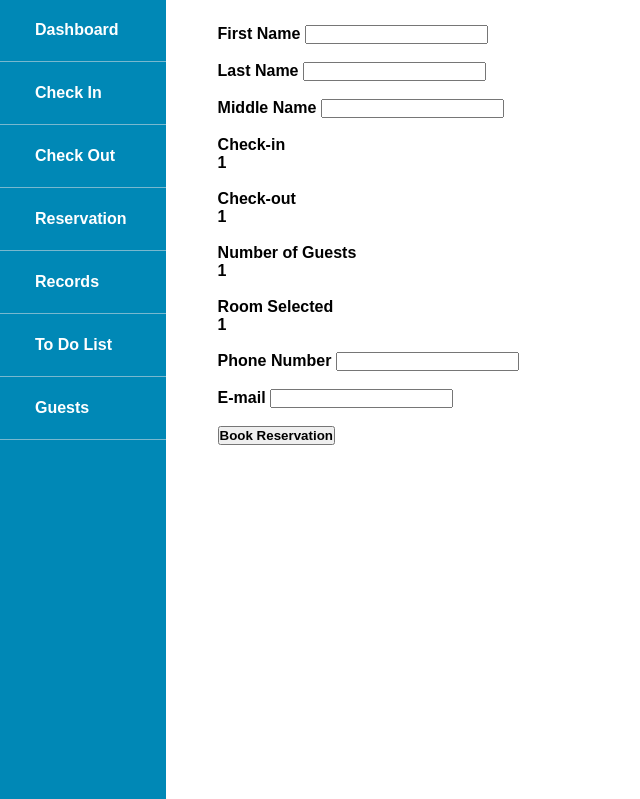
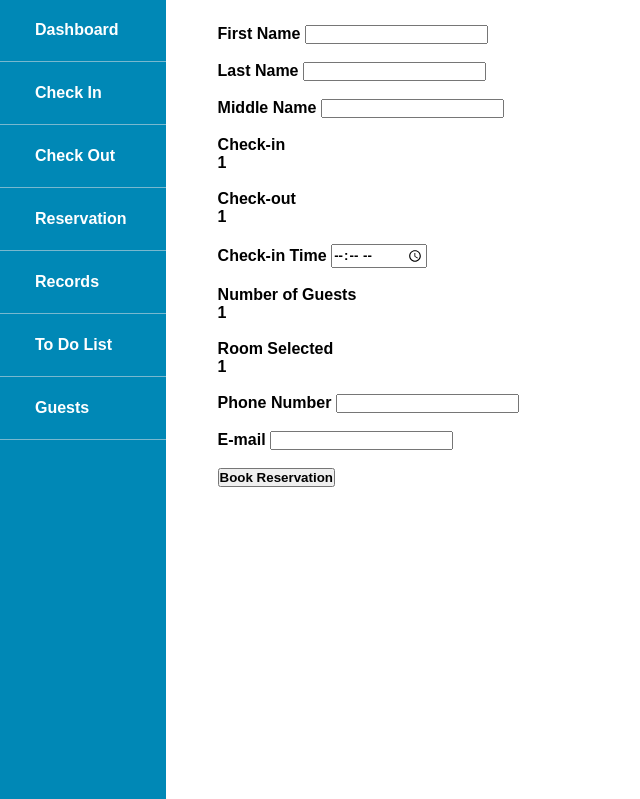
Before and after one commit to lumban-stephen/new-bookIT, a PHP site: page /receptionist_booking.php in a window 1280 px wide. Shown: the part 66-865 px from the top of the page, without its empty margins (0-640 px from the left). Run offline with PHP 8.4, Linux system fonts and the light colour scheme; the visitor is signed in with stand-in values (Sample User, id 1).

Commit message:
Update receptionist_booking.php

```diff
--- a/receptionist_booking.php
+++ b/receptionist_booking.php
@@ -40,84 +40,49 @@
         <div id="content">
             <!--Code Here only-->
             <!--Booking page code in here-->
+
             <?php
             include 'connection.php';
             //error_reporting(0);
-            echo "<div class='Booking-form'>";
+
             echo "<form method='post' action=''>
                 <label>First Name</label>
                 <input type='text' name='fname' class='button' required>
                 <br><br>
-
                 <label>Last Name</label>
                 <input type='text' name='lname' class='button' required>
                 <br><br>
-
                 <label>Middle Name</label>
                 <input type='text' name='mname' class='button' >
                 <br><br>
-
                 <label>Check-in</label><br>".$_SESSION['checkin']."
                 <br><br>
-
                 <label>Check-out</label><br>".$_SESSION['checkout']."
                 <br><br>
-
+                <label>Check-in Time</label>
+                <input type='time' name='time' class='button'>
+                <br><br>
                 <label>Number of Guests</label><br>".$_SESSION['numguest']."
                 <br><br>
-
                 <label>Room Selected</label><br>".$_SESSION['room_code']."
                 <br><br>
-
                 <label>Phone Number</label>
                 <input type='number' name='phone' class='button'>
                 <br><br>
-
                 <label>E-mail</label>
                 <input type='email' name='email' class='button'>
                 <br><br>
-
                 <input type='submit' name='book' value='Book Reservation' class='submit'>
                 <br><br>
             </form>";
 
-
-            if(isset($_POST['book'])){
-            //echo "<div class='content'>Successfully submitted!!</div>";
-
+        if(isset($_POST['book'])){
                 $fname=$_POST['fname'];
                 $lname=$_POST['lname'];
                 $mname=$_POST['mname'];
                 $phone=$_POST['phone'];
                 $email=$_POST['email'];
-
-            echo "<label>First Name : </label>".$fname."<br>
-            <label>Last Name : </label>".$lname."<br>
-            <label>Middle Name : </label>".$mname."<br>
-            <label>Check-in : </label>".$_SESSION['checkin']."<br>
-            <label>Check-out : </label>".$_SESSION['checkout']."<br>
-            <label>Number of Guests : </label>".$_SESSION['numguest']."<br>
-            <label>Room Selected : </label>".$_SESSION['room_code']."<br>
-            <label>Phone Number : </label>".$phone."<br>
-            <label>E-mail : </label>".$email;
-
-            echo "<form method='post' action=''><input type='submit' name='confirm' value='Confirm' class='submit'>
-                <br><br>
-                <input type='submit' name='cancel' value='Cancel' class='submit'>
-                <br><br>
-                <input type='hidden' name='fname' value='{$fname}'>
-                <input type='hidden' name='lname' value='{$lname}'>
-                <input type='hidden' name='mname' value='{$mname}'>
-                <input type='hidden' name='phone' value='{$phone}'>
-                <input type='hidden' name='email' value='{$email}'>
-                </form>";}
-
-            if(isset($_POST['confirm'])){
-                $fname=$_POST['fname'];
-                $lname=$_POST['lname'];
-                $mname=$_POST['mname'];
-                $phone=$_POST['phone'];
-                $email=$_POST['email'];
+                $time=$_POST['time'];
                 $_SESSION['fname']=$fname;
                 $_SESSION['lname']=$lname;
                 $_SESSION['mname']=$mname;
@@ -185,31 +150,27 @@
 
             //get bill_id ($conn->insert_id : get the last generated id)
             $bill_id= $conn->insert_id;
+            $_SESSION['bill_id']=$bill_id;
 
             //create data in bill_items
             $prepare7 = $conn->prepare("INSERT INTO bill_items(quantity,bill_id,bill_date,roomtype_id) VALUES (?,?,?,?)");
             $prepare7->bind_param("iisi",$stays,$bill_id,$_SESSION['checkin'],$roomtype_id);
             $prepare7->execute();
 
-            echo "<form method='post' action=''><input type='submit' name='checkin' value='Check-in' class='submit'>
-                <br><br>
-                <input type='submit' name='back' value='finish booking' class='submit'>
-                <br><br>
-                </form>";
+            //create data in records
+            $record_type="COMING";
+            $prepare7 = $conn->prepare("INSERT INTO records(record_type,record_date,record_time,guest_id,room_id,payment_id) VALUES (?,?,?,?,?,?)");
+            $prepare7->bind_param("sssiii",$record_type,$_SESSION['checkin'],$time,$guest_id,$room_id,$payment_id);
+            $prepare7->execute();
 
             //sessions to use in checkinform.php
             $_SESSION['guest_id'] = $guest_id;
             $_SESSION['customer_id']=$customer_id;
             $_SESSION['room_id']=$room_id;
             $_SESSION['roomtype_id']=$roomtype_id;
-            $_SESSION['roomtype_id']=$roomtype_id;
+            $_SESSION['payment_id']=$payment_id;
 
             }
-
-            //if check in
-            if(isset($_POST['checkin'])){
-
-            header("location:receptionist_checkinform.php");}
 
             //if cancel booking
             if(isset($_POST['cancel'])){
@@ -219,15 +180,7 @@
             unset($_SESSION['room_code']);
             header("location:receptionist_reservation.php");}
 
-            //if finish booking
-            if(isset($_POST['back'])){
-            unset($_SESSION['checkin']);
-            unset($_SESSION['checkout']);
-            unset($_SESSION['numguest']);
-            unset($_SESSION['room_code']);
-            header("location:receptionist_dashboard.php");}
 
-            echo "</div>";
             ?>
 
 
```
